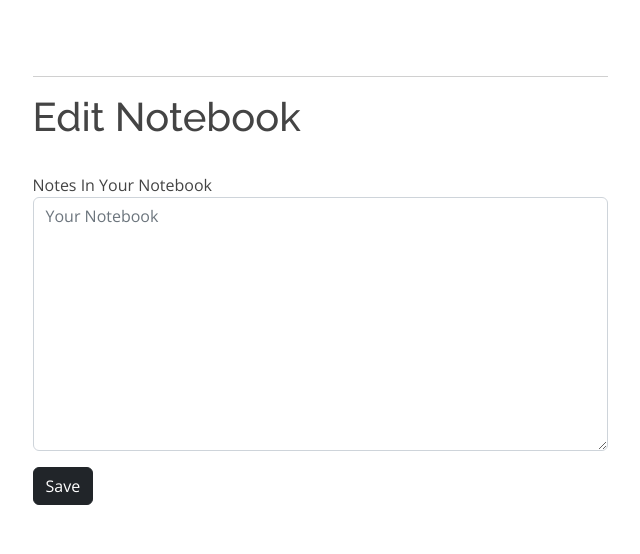
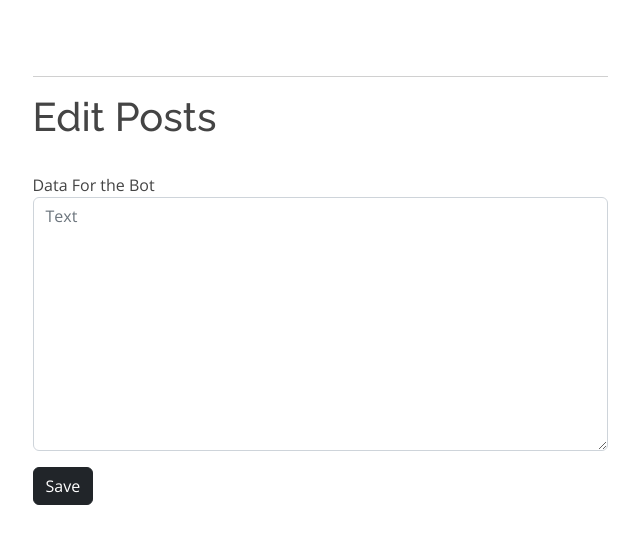
Before and after one commit to bhati-mujaffar/AI-Stud-ENT, a Flask app: template templates/dashboard.html in a window 1280 px wide. Shown: the part 800-1354 px from the top of the page, without its empty margins (320-960 px from the left). Run offline with Flask 2, Linux system fonts and the light colour scheme; the template is opened without the code that fills it, so the values that code supplies are empty; some libraries are stand-ins or nearby versions.

Commit message:
Dashboard and OCR Text Processing Updated

```diff
--- a/app.py
+++ b/app.py
@@ -28,17 +28,38 @@ def textchat():
         image = Image.open(link)
         text2 = pytesseract.image_to_string(image, lang='eng')
         print(text2)
-        with open("notebook.txt", "r+") as f:
+        with open("notebook.txt","r+") as f:
             f.write(text2)
+        with open("notebook.txt", "r") as f:
+            lines = f.readlines()
+        # Remove any blank lines or extra whitespace
+        lines = [line.strip() for line in lines if line.strip()]
+        with open("notebook.txt", "w") as f:
+            f.write("\n".join(lines))
+        with open("notebook.txt","r+") as f:
             data=f.read()
-        params["dataset"]=data
+            params["dataset"]=data
     return render_template('index.html',params=params)
 
 
 
-@app.route("/dashboard")
+@app.route("/dashboard", methods=["GET", "POST"])
 def dashboard():
-    return render_template('dashboard.html',params=params)
+    if request.method == "POST":
+        if "content" in request.form:
+            with open("notebook.txt", "w") as f:
+                f.write(request.form["content"])
+            with open("notebook.txt", "r") as f:
+                data = f.read()
+                params["dataset"] = data
+            return render_template("dashboard.html", params=params)
+        else:
+            return render_template("dashboard.html", params=params)
+    else:
+        with open("notebook.txt", "r") as f:
+            data = f.read()
+            params["dataset"] = data
+        return render_template("dashboard.html", params=params)
 
 @app.route("/chatbot")
 def chatbot():
--- a/templates/dashboard.html
+++ b/templates/dashboard.html
@@ -72,13 +72,13 @@
   <section class="d-flex align-items-center justify-content-center">
     <div class="container" data-aos="fade-up">
 
-        <!-- Main Content-->
+         <!-- Main Content-->
         <div class="container px-4 px-lg-5">
             <div class="row gx-4 gx-lg-5 justify-content-center">
                 <div class="col-md-10 col-lg-8 col-xl-7">
                   <hr>
 
-                    <b><h1>Edit Notebook</h1></b>
+                    <b><h1>Edit Posts</h1></b>
 <!-- Message Flashing Content -->
                     {% with messages = get_flashed_messages(with_categories=true)%}
                     {% if messages %}
@@ -96,8 +96,8 @@
                         <form method="POST">
                             <div class="control-group">
                               <div class="form-group floating-label-form-group controls">
-                                <label>Notes In Your Notebook</label>
-                                <textarea rows="10"  class="form-control" placeholder="Your Notebook" name = "content" id="content" required data-validation-required-message="Please enter a message.">{{params["dataset"]}}</textarea>
+                                <label>Data For the Bot</label>
+                                <textarea rows="10"  class="form-control" placeholder="Text" name = "content" id="content" required data-validation-required-message="Please enter a message.">{{params["dataset"]}}</textarea>
                                 <p class="help-block text-danger"></p>
                               </div>
                             <button type="submit" class="btn btn-dark" style="margin-bottom: 50px;">Save</button>
--- a/templates/index.html
+++ b/templates/index.html
@@ -338,7 +338,7 @@ submitButton.addEventListener("click", () => {
             <ul>
               <li><i class="bx bx-chevron-right"></i> <a href="/dashboard">Notebook</a></li>
               <li><i class="bx bx-chevron-right"></i> <a href="/chatbot">Chat-Help</a></li>
-              <li><i class="bx bx-chevron-right"></i> <a href="/">Scan Notes</a></li>
+              <li><i class="bx bx-chevron-right"></i> <a href="#team">Scan Notes</a></li>
               <li><i class="bx bx-chevron-right"></i> <a href="/dashboard">Dashboard</a></li>
               <li><i class="bx bx-chevron-right"></i> <a href={{params['github_link']}} target="_blank">GitHub Source</a></li>
             </ul>
```
Also changed, not shown: 1 other file.
